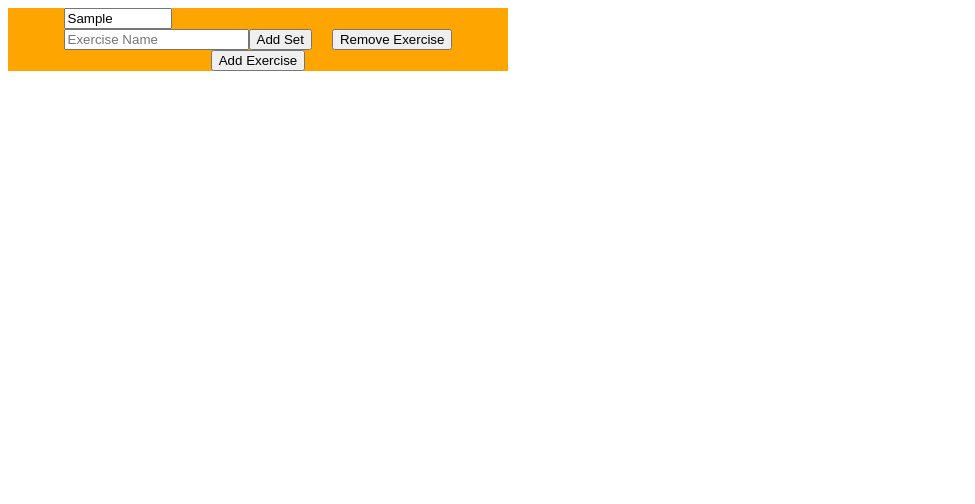
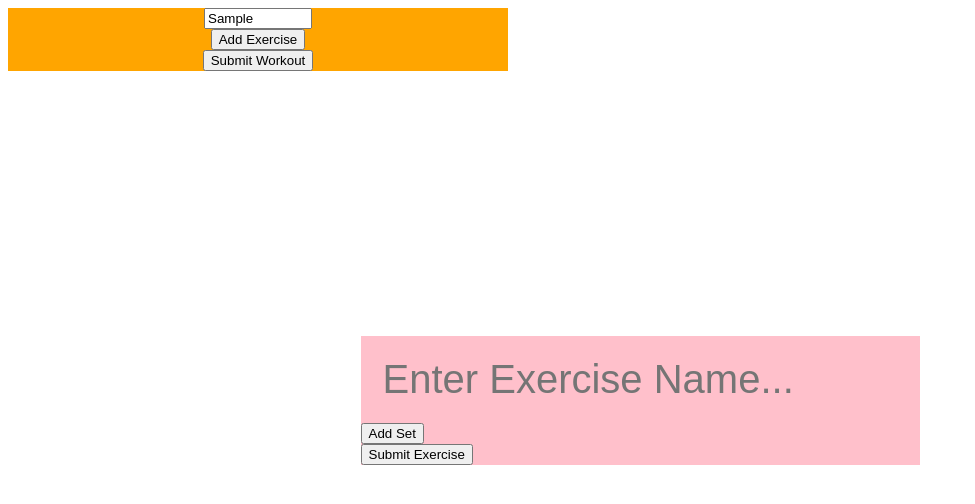
Before and after one commit to calebjanhunen/workout-tracker-website, a React (Create React App) app in the folder client/: page / in a window 1280 px wide. Both pictures are taken after typing "Sample" into the empty fields and a click on the button "Add Exercise". Shown: the top 504 px of the page, without its empty margins (0-975 px from the left). Built offline with nearby package versions, Linux system fonts and the light colour scheme.

Commit message:
Changed adding exercise input to modal window

```diff
--- a/client/src/components/ExerciseForm/ExerciseForm.js
+++ b/client/src/components/ExerciseForm/ExerciseForm.js
@@ -48,9 +48,9 @@ const ExerciseForm = ({ setWorkoutForm, exerciseNum }) => {
                     setWorkoutForm(prev => {
                         return {
                             ...prev,
-                            [`exercise${exerciseNum}`]: {
-                                name: e.target.value,
-                            },
+                            // [`exercise${exerciseNum}`]: {
+                            //     name: e.target.value,
+                            // },
                         };
                     })
                 }
--- a/client/src/components/ExerciseForm/SetForm/SetForm.js
+++ b/client/src/components/ExerciseForm/SetForm/SetForm.js
@@ -1,11 +1,26 @@
 import React from "react";
 import "./SetFormStyles.css";
 
-const SetForm = () => {
+const SetForm = ({ setExerciseInfo }) => {
     return (
-        <div className="set-component">
-            <input name="reps" type="number" placeholder="Reps" />
-            <input name="weight" type="number" placeholder="Weight" />
+        <div>
+            <input
+                type="Number"
+                name="reps"
+                placeholder="Reps"
+                onChange={e =>
+                    setExerciseInfo(prev => {
+                        //TODO: get index from ExerciseModal to change correct object value
+                        return prev.map((eachSet, index) => {
+                            if (index === 0) {
+                                eachSet.reps = e.target.value;
+                            }
+                            return eachSet;
+                        });
+                    })
+                }
+            />
+            <input type="Number" name="weight" placeholder="Weight" />
         </div>
     );
 };
--- a/client/src/components/ExerciseForm/SetForm/SetFormStyles.css
+++ b/client/src/components/ExerciseForm/SetForm/SetFormStyles.css
@@ -1,5 +1,7 @@
-.set-component {
-    display: flex;
-    flex-direction: row;
-    padding-left: 20px;
+.exercise-modal__info h1 {
+    font-size: 20px;
 }
+
+.exercise-modal__info input {
+    height: 25px;
+}
--- /dev/null
+++ b/client/src/components/ExerciseModal/ExerciseModal.js
@@ -0,0 +1,72 @@
+import React from "react";
+import { nanoid } from "nanoid";
+
+import "./ExerciseModalStyles.css";
+import SetForm from "../ExerciseForm/SetForm/SetForm";
+
+const ExerciseModal = ({
+    showExerciseModal,
+    setShowExerciseModal,
+    setWorkoutForm,
+}) => {
+    const [exerciseInfo, setExerciseInfo] = React.useState([]);
+    const [exerciseName, setExerciseName] = React.useState("");
+    const [exerInfoComponents, setExInfoComponents] = React.useState([]);
+
+    if (showExerciseModal === false) return null;
+
+    function addSet() {
+        setExerciseInfo([...exerciseInfo, { reps: "", weight: "" }]);
+
+        setExInfoComponents([
+            ...exerInfoComponents,
+            <SetForm key={nanoid()} setExerciseInfo={setExerciseInfo} />,
+        ]);
+    }
+
+    console.log(exerciseInfo);
+    return (
+        <div className="exercise-modal">
+            <div className="exercise-modal__content">
+                <div className="exercise-modal__header">
+                    <input
+                        type="text"
+                        name="exerciseName"
+                        placeholder="Enter Exercise Name..."
+                        // autoComplete="off"
+                        onChange={e => setExerciseName(e.target.value)}
+                    />
+                </div>
+
+                <div className="exercise-modal__body">
+                    {exerInfoComponents &&
+                        exerInfoComponents.map((info, index) => (
+                            <div key={index} className="exercise-modal__info">
+                                <h1>Set {index + 1}</h1>
+                                {info}
+                            </div>
+                        ))}
+                    <button onClick={addSet}>Add Set</button>
+                    <form className="exercise-modal__form"></form>
+                </div>
+                <div className="exercise-modal__footer">
+                    <button
+                        onClick={() => {
+                            setShowExerciseModal(prev => !prev);
+                            setWorkoutForm(prev => {
+                                return {
+                                    ...prev,
+                                    [exerciseName]: exerciseInfo,
+                                };
+                            });
+                        }}
+                    >
+                        Submit Exercise
+                    </button>
+                </div>
+            </div>
+        </div>
+    );
+};
+
+export default ExerciseModal;
--- /dev/null
+++ b/client/src/components/ExerciseModal/ExerciseModalStyles.css
@@ -0,0 +1,35 @@
+.exercise-modal {
+    position: fixed;
+    left: 0;
+    top: 0;
+    right: 0;
+    bottom: 0;
+    display: flex;
+    align-items: center;
+    justify-content: center;
+}
+
+.exercise-modal__content {
+    background-color: pink;
+}
+
+.exercise-modal__header {
+    margin: 20px;
+}
+
+input[name="exerciseName"] {
+    background-color: transparent;
+    border: none;
+    font-size: 40px;
+}
+
+input[name="exerciseName"]:focus {
+    outline: none;
+}
+
+.exercise-modal__info {
+    display: flex;
+    align-items: center;
+
+    margin-left: 20px;
+}
--- a/client/src/components/WorkoutForm/WorkoutForm.js
+++ b/client/src/components/WorkoutForm/WorkoutForm.js
@@ -3,30 +3,33 @@ import { nanoid } from "nanoid";
 
 import "./WorkoutFormStyles.css";
 import ExerciseForm from "../ExerciseForm/ExerciseForm";
+import ExerciseModal from "../ExerciseModal/ExerciseModal";
 
 const WorkoutForm = () => {
     const [exerciseComponents, setExerciseComponents] = React.useState([]);
-    const [workoutForm, setWorkoutForm] = React.useState({});
+    const [workoutForm, setWorkoutForm] = React.useState({ name: "" });
     const [numExercises, setNumExercises] = React.useState(0);
-
-    // console.log(numExercises);
+    const [showExerciseModal, setShowExerciseModal] = React.useState(false);
 
     function addExercise() {
-        setNumExercises(prev => prev + 1);
-        setWorkoutForm({
-            ...workoutForm,
-            [`exercise${numExercises}`]: { name: "" },
-        });
-        setExerciseComponents([
-            ...exerciseComponents,
-            <ExerciseForm
-                key={nanoid()}
-                // workoutForm={workoutForm}
-                setWorkoutForm={setWorkoutForm}
-                exerciseNum={numExercises}
-            />,
-        ]);
+        setShowExerciseModal(prev => !prev);
+        // setNumExercises(prev => prev + 1);
+        // setWorkoutForm({
+        //     ...workoutForm,
+        //     [`exercise${numExercises}`]: { name: "" },
+        // });
+        // setExerciseComponents([
+        //     ...exerciseComponents,
+        //     <ExerciseForm
+        //         key={nanoid()}
+        //         // workoutForm={workoutForm}
+        //         setWorkoutForm={setWorkoutForm}
+        //         exerciseNum={numExercises}
+        //     />,
+        // ]);
     }
+
+    // console.log(workoutForm);
 
     function removeExercise(e, exercise) {
         e.preventDefault();
@@ -47,8 +50,9 @@ const WorkoutForm = () => {
     }
 
     // console.log(exerciseComponents);
-    console.log(workoutForm);
+    // console.log(workoutForm);
     return (
+        <div className="App">
             <div id="form">
                 <form id="workout-form">
                     <input
@@ -57,10 +61,13 @@ const WorkoutForm = () => {
                         type="text"
                         placeholder="Workout Name"
                         onChange={e =>
-                        setWorkoutForm({ ...workoutForm, name: e.target.value })
+                            setWorkoutForm({
+                                ...workoutForm,
+                                name: e.target.value,
+                            })
                         }
                     />
-                {exerciseComponents &&
+                    {/* {exerciseComponents &&
                     exerciseComponents.map(comp => (
                         <div key={nanoid()} className="exercise-input">
                             {comp}
@@ -71,9 +78,16 @@ const WorkoutForm = () => {
                                 Remove Exercise
                             </button>
                         </div>
-                    ))}
+                    ))} */}
                 </form>
                 <button onClick={addExercise}>Add Exercise</button>
+                <button onClick={() => {}}>Submit Workout</button>
+            </div>
+            <ExerciseModal
+                showExerciseModal={showExerciseModal}
+                setShowExerciseModal={setShowExerciseModal}
+                setWorkoutForm={setWorkoutForm}
+            />
         </div>
     );
 };
```
Lines whose indentation alone changed are shown as unchanged.
